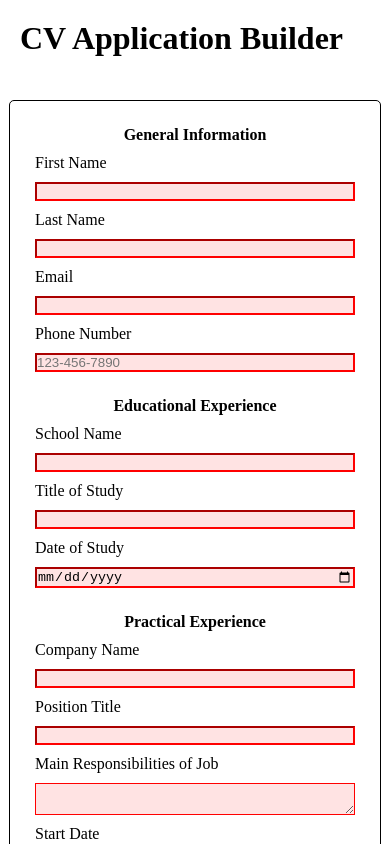
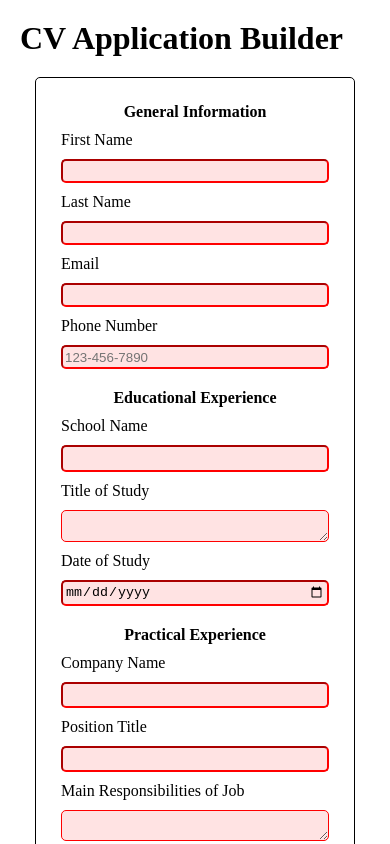
Before and after one commit to danielkurtsawyer/odin-react-cv-application, a React (Vite) app in the folder odin-react-cv-application/: page / in a window 390 px wide. Shown: the top 844 px of the page. Built offline with nearby package versions, Linux system fonts and the light colour scheme.

Commit message:
Improve form layout formatting, styling, and responsiveness

```diff
--- a/odin-react-cv-application/src/App.css
+++ b/odin-react-cv-application/src/App.css
@@ -1,7 +1,7 @@
 #root {
     min-height: 100vh;
     display: grid;
-    grid-template-rows: 100px 1fr 50px;
+    grid-template-rows: clamp(50px, 1fr, 100px) 1fr 50px;
 }
 
 header {
--- a/odin-react-cv-application/src/components/ResumeForm.jsx
+++ b/odin-react-cv-application/src/components/ResumeForm.jsx
@@ -29,7 +29,7 @@ function ResumeForm({submitHandler, values}) {
                     <label htmlFor="school_name">School Name</label>
                     <input type="text" name="school_name" id="school_name" defaultValue={values.schoolName} required/>
                     <label htmlFor="title_study">Title of Study</label>
-                    <input type="text" name="title_study" id="title_study" defaultValue={values.titleStudy} required/>
+                    <textarea name="title_study" id="title_study" defaultValue={values.titleStudy} required></textarea>
                     <label htmlFor="date_study">Date of Study</label>
                     <input type="date" name="date_study" id="date_study" defaultValue={values.dateStudy} required/>
                 </div>
--- a/odin-react-cv-application/src/index.css
+++ b/odin-react-cv-application/src/index.css
@@ -1,6 +1,7 @@
 * {
   margin: 0;
   padding: 0;
+  box-sizing: border-box;
 }
 
 a:visited {
--- a/odin-react-cv-application/src/styles/ResumeForm.css
+++ b/odin-react-cv-application/src/styles/ResumeForm.css
@@ -1,18 +1,21 @@
 form {
     min-width: 320px;
     width: 70vw;
+    height: max(100%, 1152px);
 
     padding: 25px;
     border: 1px solid black;
     border-radius: 5px;
 
     display: flex;
+    gap: 20px;
     flex-direction: column;
-    gap: 25px;
+    justify-content: space-around;
 }
 
 fieldset{
     border: none;
+    height: 100%;
 }
 
 legend {
@@ -25,6 +28,7 @@ legend {
     display: grid;
     column-gap: 10px;
     row-gap: 10px;
+    height: 100%;
 }
 
 label[for='job_responsibilities']{
@@ -45,6 +49,11 @@ label[for='job_responsibilities']{
     grid-template-rows: 1fr 1fr 3fr 1fr;
 }
 
+#title_study {
+    grid-column: 4/5;
+    grid-row: 1/3;
+}
+
 #job_responsibilities {
     grid-column: 1/5;
 }
@@ -59,7 +68,21 @@ input:valid, textarea:valid{
     background-color: rgb(167, 237, 167);
 }
 
-@media (max-width: 1000px){
+input {
+    min-height: 24px;
+    height: min(100%, 30px);
+}
+
+input, textarea {
+    border-radius: 5px;
+    padding: 2px;
+}
+
+button {
+    min-height: 35px;
+}
+
+@media (max-width: 1025px){
     .input-wrapper {
         display: flex;
         flex-direction: column;
```
